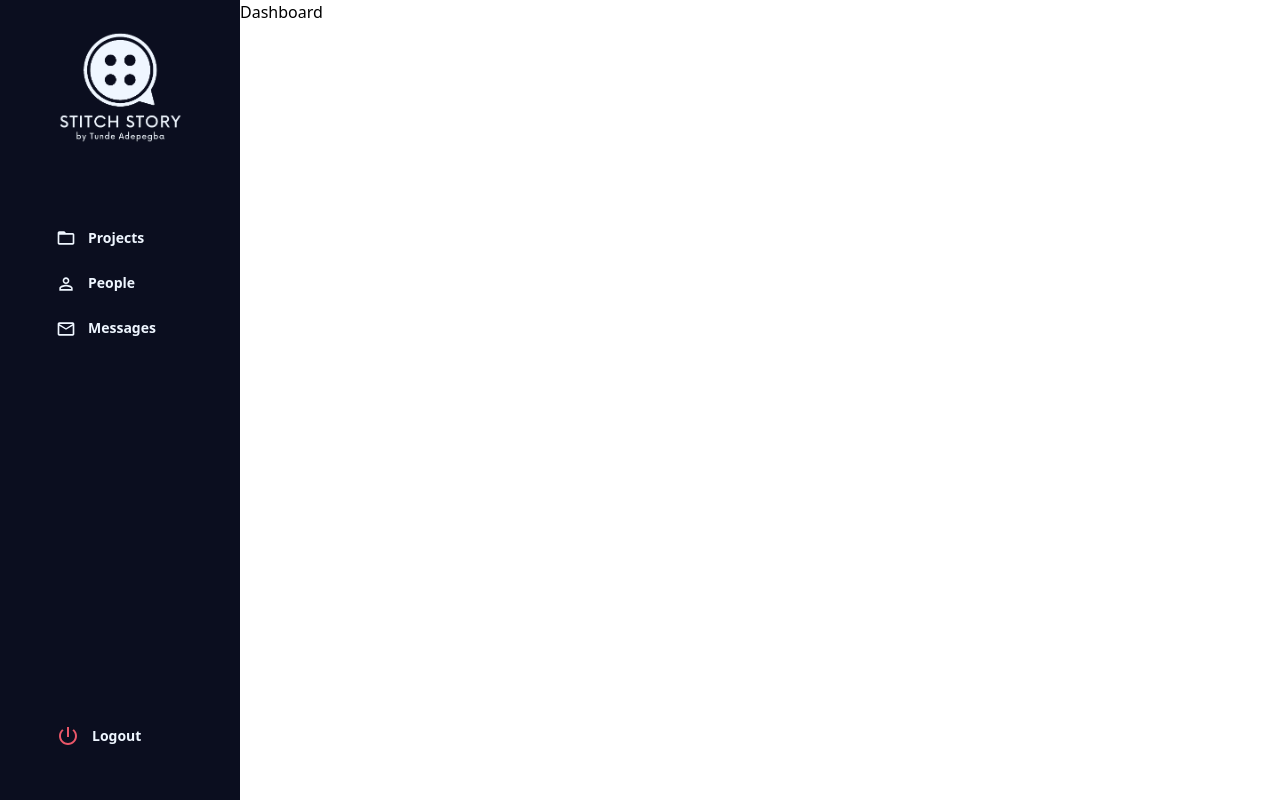
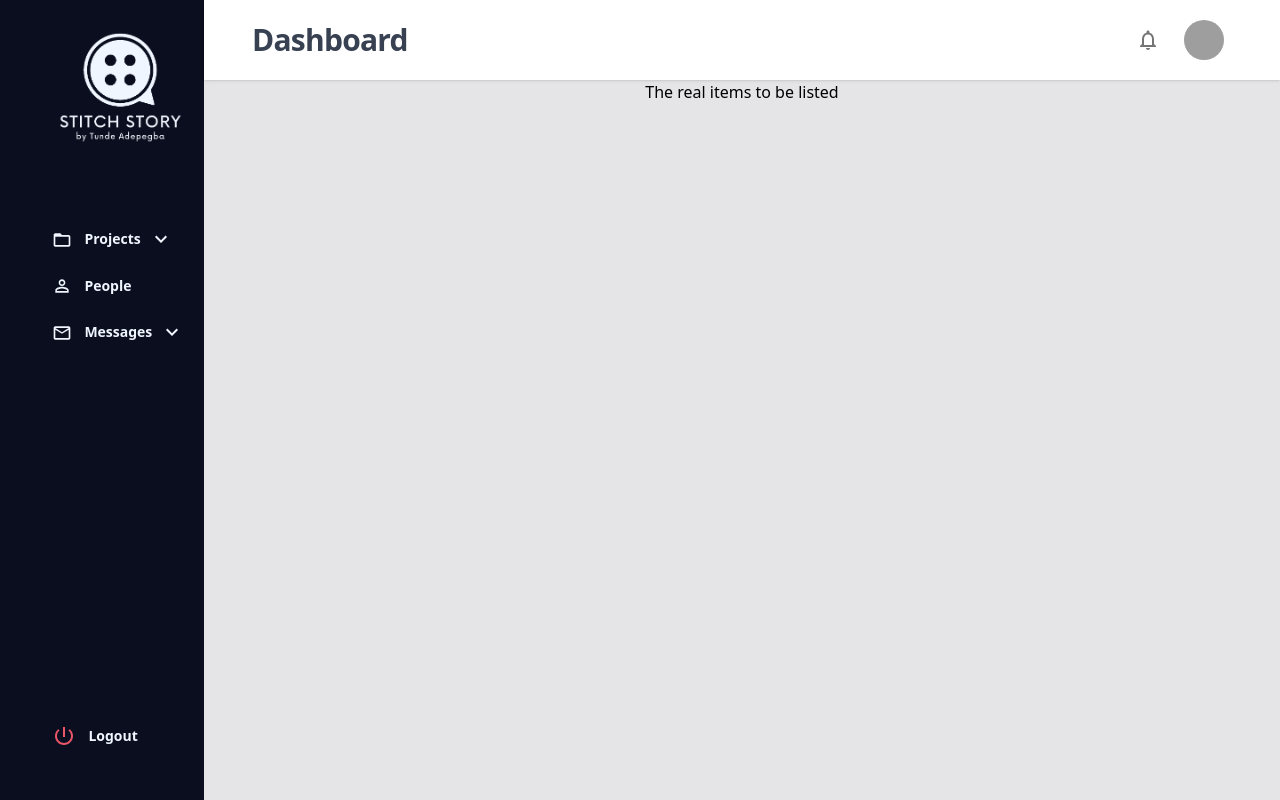
Before and after one commit to Tundeshield/stitch-story, a React (Create React App) app: page /dashboard/1 in a window 1280 px wide. Built offline with nearby package versions, Linux system fonts and the light colour scheme; grey boxes are pictures that could not be loaded; the HTML template or start-up script is replaced by a standard one.

Commit message:
Completed the sidebar component

```diff
--- a/package.json
+++ b/package.json
@@ -5,6 +5,7 @@
   "dependencies": {
     "@emotion/react": "^11.10.4",
     "@emotion/styled": "^11.10.4",
+    "@headlessui/react": "^1.7.3",
     "@mui/icons-material": "^5.10.6",
     "@mui/material": "^5.10.7",
     "@reduxjs/toolkit": "^1.8.5",
@@ -19,6 +20,7 @@
     "react": "^18.2.0",
     "react-dom": "^18.2.0",
     "react-hook-form": "^7.36.1",
+    "react-minimal-side-navigation": "^1.9.2",
     "react-redux": "^8.0.4",
     "react-router-dom": "^6.4.1",
     "react-scripts": "5.0.1",
--- a/src/components/Header.js
+++ b/src/components/Header.js
@@ -1,28 +1,39 @@
 import { findByLabelText } from '@testing-library/react';
 import React from 'react';
 import { Link } from 'react-router-dom';
-import logo from '../assets/images/Logo.png';
-import Login from '../pages/Login';
+import NotificationsIcon from '@mui/icons-material/Notifications';
 import MenuIcon from '@mui/icons-material/Menu';
+import CloseIcon from '@mui/icons-material/Close';
+import NotificationsNoneIcon from '@mui/icons-material/NotificationsNone';
+import { Avatar, IconButton } from '@mui/material';
 
 const Header = () => {
+  const user = {
+    name: 'Tom Cook',
+    email: 'tom@example.com',
+    imageUrl:
+      'https://images.unsplash.com/photo-1472099645785-5658abf4ff4e?ixlib=rb-1.2.1&ixid=eyJhcHBfaWQiOjEyMDd9&auto=format&fit=facearea&facepad=2&w=256&h=256&q=80',
+  };
   return (
-    <div className="shadow-sm flex justify-between items-center p-3 md:justify-center">
-      <div className="">
-        <Link to="/">
-          <img
-            className="w-28 hover:cursor-pointer md:w-40"
-            src={logo}
-            alt=""
+    <header className="bg-white shadow flex py-3 px-4 justify-between items-center">
+      <div className="max-w-7xl  sm:px-6 lg:px-8">
+        <h1 className="text-3xl font-bold tracking-tight text-txt">
+          Dashboard
+        </h1>
+      </div>
+      <div className="flex items-center px-8">
+        <IconButton className="rounded-lg">
+          <NotificationsNoneIcon className="mr-2 cursor-pointer w-3" />
+        </IconButton>
+        <IconButton>
+          <Avatar
+            alt="Remy Sharp"
+            src={user.imageUrl}
+            className="cursor-pointer"
           />
-        </Link>
+        </IconButton>
       </div>
-      <div>
-        <div className="md:hidden">
-          <MenuIcon className="hover:cursor-pointer" />
-        </div>
-      </div>
-    </div>
+    </header>
   );
 };
 
--- a/src/components/Menus.js
+++ b/src/components/MenuData.js
@@ -2,34 +2,62 @@ import FolderOpenIcon from '@mui/icons-material/FolderOpen';
 import PermIdentityIcon from '@mui/icons-material/PermIdentity';
 import MailOutlineIcon from '@mui/icons-material/MailOutline';
 import FormatListBulletedIcon from '@mui/icons-material/FormatListBulleted';
+import AddIcon from '@mui/icons-material/Add';
+import ListIcon from '@mui/icons-material/List';
+
+const randomInt = () => {
+  return Math.floor(Math.random() * 96843);
+};
 
 const manager = [
   {
-    id: 1,
+    id: randomInt(),
     name: 'Projects',
     icon: <FolderOpenIcon fontSize="small" />,
+    subMenu: [
+      {
+        id: randomInt(),
+        name: 'Create ',
+        url: '/create',
+        icon: <AddIcon fontSize="small" />,
+      },
+      {
+        id: randomInt(),
+        name: 'View Projects ',
+        url: '/create',
+        icon: <ListIcon fontSize="small" />,
+      },
+    ],
   },
   {
-    id: 2,
+    id: randomInt(),
     name: 'People',
     icon: <PermIdentityIcon fontSize="small" />,
   },
   {
-    id: 3,
+    id: randomInt(),
     name: 'Messages',
     icon: <MailOutlineIcon fontSize="small" />,
+    subMenu: [
+      {
+        id: randomInt(),
+        name: 'Create ',
+        url: '/create',
+        icon: <AddIcon fontSize="small" />,
+      },
+    ],
   },
 ];
 
 const supervisor = [
   {
-    id: 1,
+    id: randomInt(),
     name: 'Tasks',
     icon: <FormatListBulletedIcon fontSize="small" />,
   },
 
   {
-    id: 2,
+    id: randomInt(),
     name: 'Messages',
     icon: <MailOutlineIcon fontSize="small" />,
   },
@@ -37,12 +65,12 @@ const supervisor = [
 
 const client = [
   {
-    id: 1,
+    id: randomInt(),
     name: 'My projects',
     icon: <FolderOpenIcon fontSize="small" />,
   },
   {
-    id: 2,
+    id: randomInt(),
     name: 'Messages',
     icon: <MailOutlineIcon fontSize="small" />,
   },
--- a/src/components/MenuItem.js
+++ b/src/components/MenuItem.js
@@ -1,14 +1,42 @@
-import React from 'react';
+import React, { useState } from 'react';
+import KeyboardArrowUpIcon from '@mui/icons-material/KeyboardArrowUp';
 
-const MenuItem = ({ name, icon }) => {
-  //Menu item will have its own link
-  //Menu Item will have its own icon
-  //Menu Item will have its own
+const MenuItem = ({ name, icon, subMenu }) => {
+  const [open, setOpen] = useState(false);
+
   return (
-    <span className="hover:bg-darkBlueLight py-1 rounded-full pl-8 flex items-center w-4/5">
-      <span className="text-buttonBlue text-sm">{icon}</span>
-      <span className="pl-3 text-buttonBlue text-sm font-semibold">{name}</span>
-    </span>
+    <>
+      <span
+        className="flex items-center hover:bg-darkBlueLight py-1 rounded-full px-8  w-4/5"
+        onClick={() => setOpen(!open)}
+      >
+        <span className={`text-buttonBlue text-sm `}>{icon}</span>
+        <span className="pl-3 text-buttonBlue text-sm font-semibold">
+          {name}
+        </span>
+        {subMenu && (
+          <KeyboardArrowUpIcon
+            className={`transition duration-300 text-buttonBlue text-sm ml-2 mr-2 ${
+              !open && ' rotate-180'
+            }`}
+          />
+        )}
+      </span>
+
+      {/*If submenu exists, render submenu as list also*/}
+      {subMenu && open && (
+        <React.Fragment>
+          {subMenu.map((item) => (
+            <span className="flex bg-blend-lighten py-1 mt-2 rounded-full pl-8 items-center w-4/5">
+              <span className="text-buttonBlue text-sm">{item.icon}</span>
+              <span className="pl-3 text-buttonBlue text-xs font-semibold mr-2">
+                {item.name}
+              </span>
+            </span>
+          ))}
+        </React.Fragment>
+      )}
+    </>
   );
 };
 
--- a/src/components/SideMenu.js
+++ b/src/components/SideMenu.js
@@ -1,8 +1,9 @@
 import React, { useEffect, useState } from 'react';
 import MenuItem from './MenuItem';
-import { client, manager, supervisor } from './Menus';
+import { client, manager, supervisor } from './MenuData';
 import Logo from '../assets/images/stitch story.png';
 import PowerSettingsNewIcon from '@mui/icons-material/PowerSettingsNew';
+import { Link } from 'react-router-dom';
 
 const SideMenu = () => {
   const [menu, setMenu] = useState(manager);
@@ -13,17 +14,24 @@ const SideMenu = () => {
         <img src={Logo} alt="" className="w-32 pt-8 ml-14 cursor-pointer" />
         <ul className="flex flex-col justify-center items-center mt-20">
           {menu.map((item) => (
-            <li
-              key={item.id}
-              className="w-full flex items-center justify-center mb-4 cursor-pointer"
-            >
-              <MenuItem name={item.name} icon={item.icon} />
-            </li>
+            <>
+              <li
+                key={item.id}
+                className="w-full flex flex-col items-center justify-center mb-4 cursor-pointer"
+              >
+                <MenuItem
+                  id={item.id}
+                  name={item.name}
+                  icon={item.icon}
+                  subMenu={item.subMenu}
+                />
+              </li>
+            </>
           ))}
         </ul>
       </div>
 
-      <div className="w-full flex items-center justify-center mb-4 cursor-pointer pb-8">
+      <div className="w-full flex flex-col items-center justify-center mb-4 cursor-pointer pb-8">
         <MenuItem
           name="Logout"
           icon={<PowerSettingsNewIcon className="text-red" />}
--- a/src/pages/Dashboard.js
+++ b/src/pages/Dashboard.js
@@ -1,14 +1,41 @@
-import React from 'react';
+import React, { Fragment } from 'react';
 import Page from '../components/Page';
 import SideMenu from '../components/SideMenu';
+import { Disclosure, Menu, Transition } from '@headlessui/react';
+import NotificationsIcon from '@mui/icons-material/Notifications';
+import MenuIcon from '@mui/icons-material/Menu';
+import CloseIcon from '@mui/icons-material/Close';
+import NotificationsNoneIcon from '@mui/icons-material/NotificationsNone';
+import { Avatar } from '@mui/material';
+import Header from '../components/Header';
 
 const Dashboard = () => {
+  const user = {
+    name: 'Tom Cook',
+    email: 'tom@example.com',
+    imageUrl:
+      'https://images.unsplash.com/photo-1472099645785-5658abf4ff4e?ixlib=rb-1.2.1&ixid=eyJhcHBfaWQiOjEyMDd9&auto=format&fit=facearea&facepad=2&w=256&h=256&q=80',
+  };
+  const navigation = [
+    { name: 'Dashboard', href: '#', current: true },
+    { name: 'Team', href: '#', current: false },
+    { name: 'Projects', href: '#', current: false },
+    { name: 'Calendar', href: '#', current: false },
+    { name: 'Reports', href: '#', current: false },
+  ];
+  const userNavigation = [
+    { name: 'Your Profile', href: '#' },
+    { name: 'Settings', href: '#' },
+    { name: 'Sign out', href: '#' },
+  ];
   return (
     <div className="flex">
       <SideMenu />
-      <Page>
-        <h3>Dashboard</h3>
-      </Page>
+
+      <div className="min-h-full w-full bg-grey">
+        <Header />
+        <div>The real items to be listed</div>
+      </div>
     </div>
   );
 };
--- a/tailwind.config.js
+++ b/tailwind.config.js
@@ -13,6 +13,8 @@ module.exports = {
       orange: '#F2AF4C',
       red: '#EB5769',
       buttonBlue: 'rgb(239 246 255)',
+      txt: 'rgb(55 65 81)',
+      hover: '#505468',
     },
     extend: {},
   },
```
Also changed, not shown: 1 other file (tests, documents, lock files or other folders).
